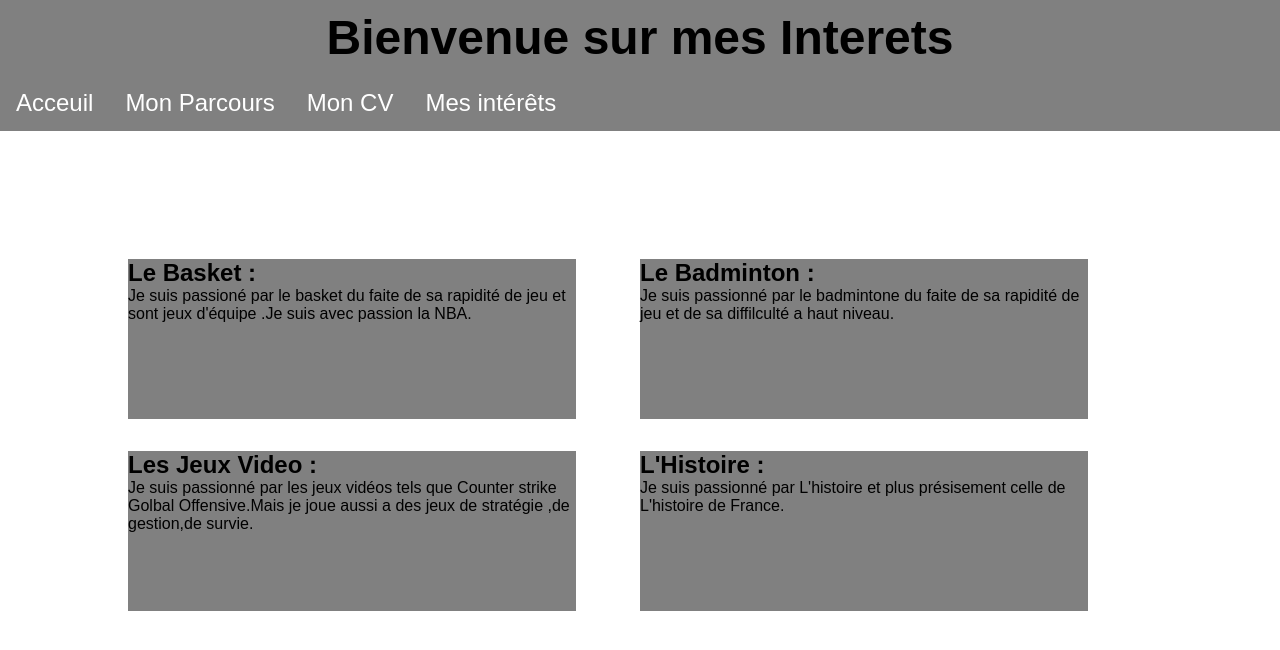
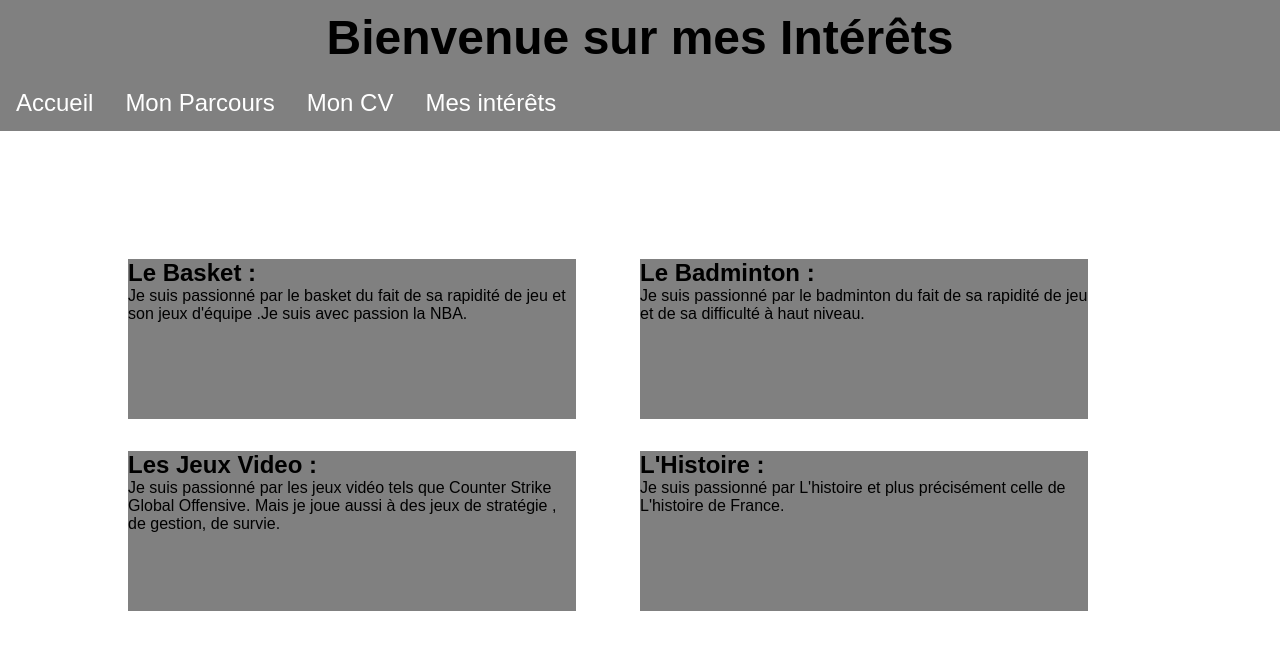
Before and after one commit to RMassip/RMassip.github.io, a plain HTML site: page Mes interets.html in a window 1280 px wide. Drawn offline with Linux system fonts and the light colour scheme.

Commit message:
Update Mes interets.html

```diff
--- a/Mes interets.html
+++ b/Mes interets.html
@@ -1,14 +1,14 @@
 <!DOCTYPE html>
 <html lang="fr">
 	<head>
-		<title>Mes intérets</title>
+		<title>Mes intérêts</title>
 		<link rel="stylesheet" href="Mes interets.css">
 	</head>
 	<body>
-		<h1 class="titre">Bienvenue sur mes Interets</h1>
+		<h1 class="titre">Bienvenue sur mes Intérêts</h1>
 
 		<ul style="float:center">
-			<li ><a href="Index.html">Acceuil</a></li>
+			<li ><a href="Index.html">Accueil</a></li>
 			<li ><a href="Parcour.html">Mon Parcours</a></li>
 			<li ><a href="Mon CV.html">Mon CV</a></li>
 			<li ><a href="Mes interets.html">Mes intérêts</a></li>
@@ -16,24 +16,24 @@
 		<div class="col1">
 			<div class="c1">
 				<h2>Le Basket :<br></h2>
-				<p>Je suis passioné par le basket du faite de sa rapidité de jeu et sont jeux d'équipe .Je suis avec passion la NBA.</p>
+				<p>Je suis passionné par le basket du fait de sa rapidité de jeu et son jeux d'équipe .Je suis avec passion la NBA.</p>
 			</div>
 
 			<div class="c3">
 				<h2>Les Jeux Video :<br></h2>
-				<p>Je suis passionné par les jeux vidéos tels que Counter strike Golbal Offensive.Mais je joue aussi a des jeux de stratégie ,de gestion,de survie.</p>
+				<p>Je suis passionné par les jeux vidéo tels que Counter Strike Global Offensive. Mais je joue aussi à des jeux de stratégie , de gestion, de survie.</p>
 			</div>
 		</div>
 		<div class="col2">
 			<div class="c2">
 
 				<h2>Le Badminton :<br></h2>
-				<p>Je suis passionné par le badmintone du faite de sa rapidité de jeu et de sa diffilculté a haut niveau.</p>
+				<p>Je suis passionné par le badminton du fait de sa rapidité de jeu et de sa difficulté à haut niveau.</p>
 			</div>
 
 			<div class="c4">
 				<h2>L'Histoire :<br></h2>
-				<p>Je suis passionné par L'histoire et plus présisement celle de L'histoire de France.</p>
+				<p>Je suis passionné par L'histoire et plus précisément celle de L'histoire de France.</p>
 			</div>
 		</div>
 
```
